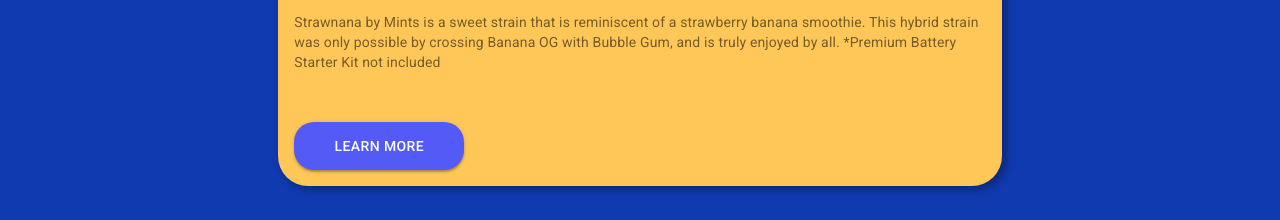
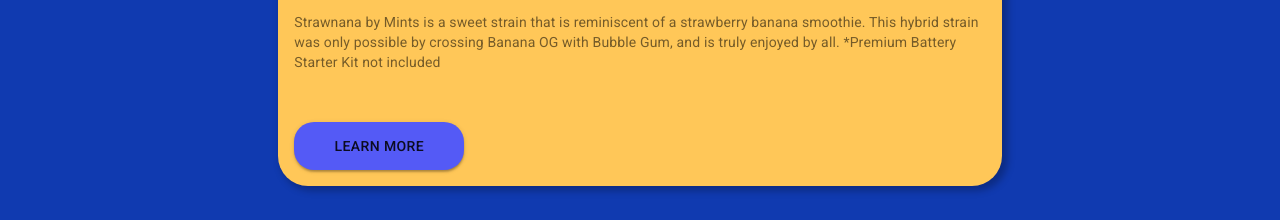
Before and after one commit to rhhill1401/HoneyDrip, a React (Create React App) app: page / in a window 1280 px wide. Shown: the part 2120-2340 px from the top of the page. Built offline with nearby package versions, Linux system fonts and the light colour scheme.

Commit message:
change color again

```diff
--- a/src/components/Buttons/BlueButton.jsx
+++ b/src/components/Buttons/BlueButton.jsx
@@ -21,7 +21,7 @@
       color: "#545Af6",
     },
 
-    color: "#fff",
+    color: "#fffffff",
     padding: "6px 12px",
     fontFamily: ["Roboto"],
     fontStyle: "normal",
```
